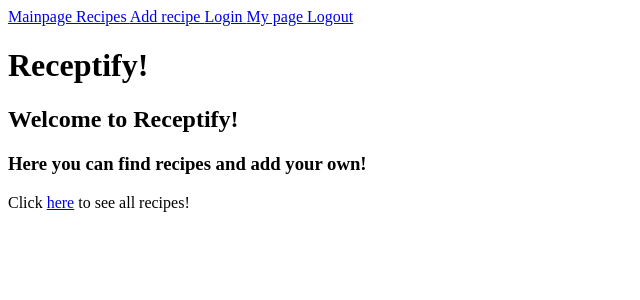
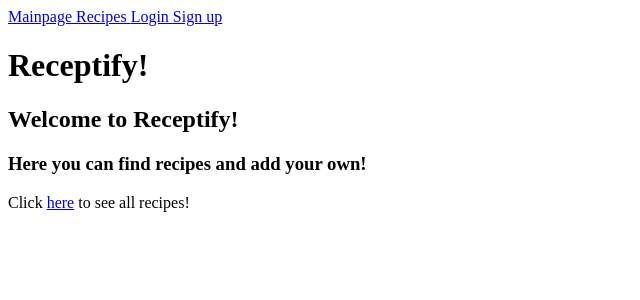
Before and after one commit to JuhoSiitonen/Receptify, a React (Vite) app in the folder frontend/: page / in a window 1280 px wide. Shown: the top 300 px of the page, without its empty margins (0-640 px from the left). Built offline with nearby package versions, Linux system fonts and the light colour scheme; no server answers.

Commit message:
updated navbar to show different links whether user is logged in or not.

```diff
--- a/frontend/src/components/NavigationBar/index.jsx
+++ b/frontend/src/components/NavigationBar/index.jsx
@@ -1,12 +1,24 @@
 import { Link } from 'react-router-dom'
-import { useDispatch } from 'react-redux'
+import { useDispatch, useSelector } from 'react-redux'
 import { logout } from '../../reducers/userReducer'
 
 const NavigationBar = () => {
     const dispatch = useDispatch()
+    const user = useSelector(state => state.user)
 
     const handleLogout = () => {
         dispatch(logout())
+    }
+
+    if (user === null) {
+        return (
+            <div>
+                <Link to="/">Mainpage  </Link>
+                <Link to="/recipes">Recipes  </Link>
+                <Link to="/login">Login  </Link>
+                <Link to="/signup">Sign up  </Link>
+            </div>
+        )
     }
 
     return (
@@ -14,7 +26,6 @@ const NavigationBar = () => {
             <Link to="/">Mainpage  </Link>
             <Link to="/recipes">Recipes  </Link>
             <Link to="/recipes/new">Add recipe  </Link>
-            <Link to="/login">Login  </Link>
             <Link to="/mypage">My page  </Link>
             <Link to="/logout" onClick={handleLogout}>Logout </Link>
         </div>
```
